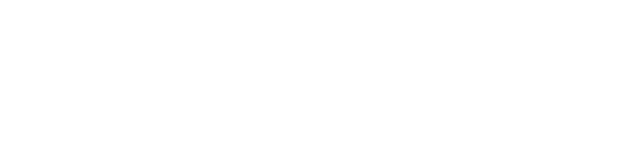
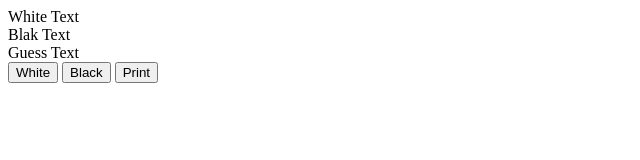
Before and after one commit to Juniordell/ML-with-Neural-Networks, a plain HTML site: page index.html in a window 1280 px wide. Shown: the whole page, without its empty margins (0-640 px from the left). Drawn offline with Linux system fonts and the light colour scheme.

Commit message:
Add the structure

```diff
--- a/index.html
+++ b/index.html
@@ -8,6 +8,14 @@
     <script src="scripts.js" defer></script>
 </head>
 <body>
+    <div id="color">
+        <div class="white">White Text</div>
+        <div>Blak Text</div>
+        <div id="guess">Guess Text</div>
+    </div>
 
+    <button id="white-button">White</button>
+    <button id="black-button">Black</button>
+    <button id="print-button">Print</button>
 </body>
 </html>
```
